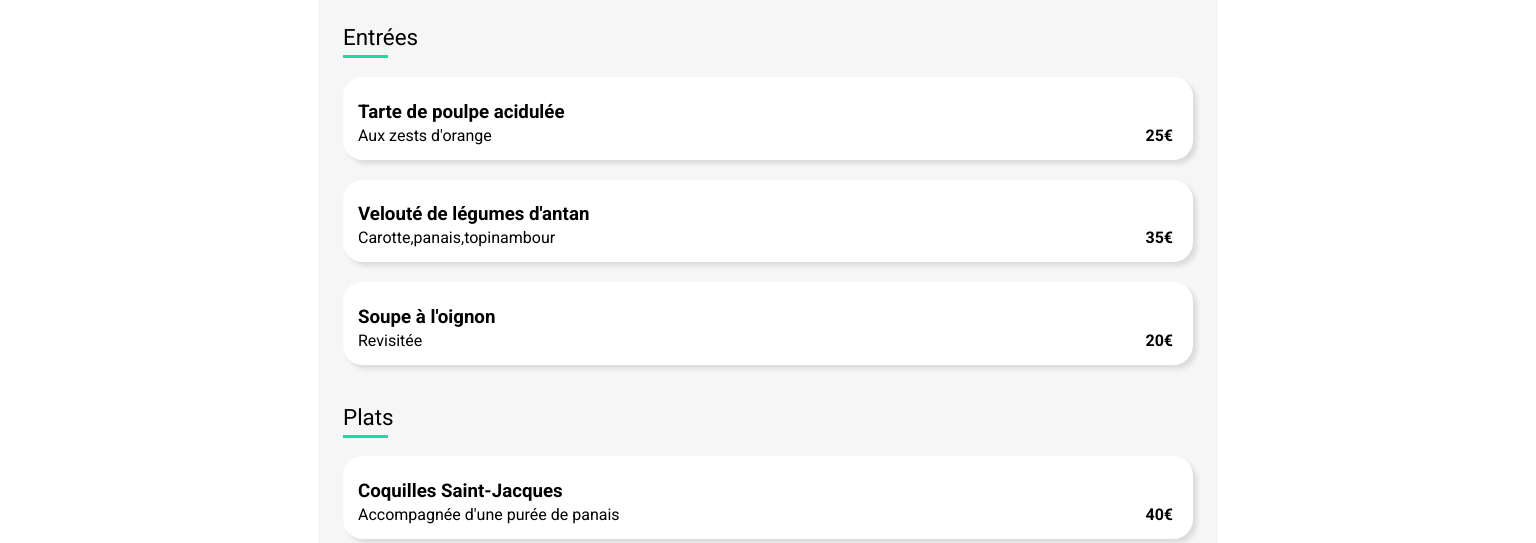
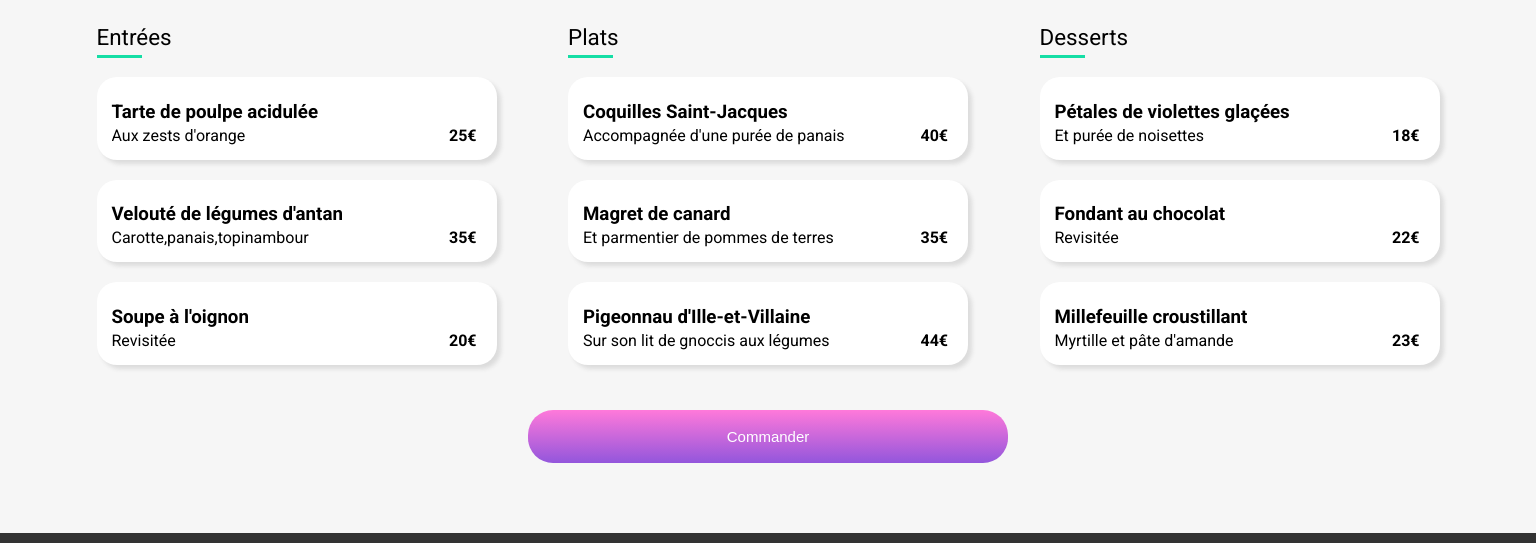
Before and after one commit to Jeremie-237/JeremieBaudino_3_06042021, a website: page menus/a_la_francaise.html in a window 1536 px wide. Shown: the part 575-1118 px from the top of the page. Drawn offline with Linux system fonts and the light colour scheme; a web font is replaced by a local one.

Commit message:
changement de mise en page pour index et menus , ajouts de media queries

```diff
--- a/sass/_header.scss
+++ b/sass/_header.scss
@@ -48,6 +48,7 @@ header{
         justify-content: center;
         font-size: large;
         width:60%;
+        max-width:30rem;
         margin:auto;
         height:3.5rem;
         align-items:center;
--- a/sass/_main-menu.scss
+++ b/sass/_main-menu.scss
@@ -3,7 +3,7 @@
 @import 'footer.scss';
 
 .container{
-    max-width:900px;
+    max-width:1700px;
     margin:auto;
     font-family: Roboto,sans-serif;
 }
@@ -87,10 +87,20 @@ section{
     .menu-content{
         display:flex;
         flex-direction: column;
+        @media (min-width:1400px){
+            flex-direction: row;
+            justify-content: space-evenly;
+            flex-wrap: wrap;
+        }
+
+
 
         .menu-section{
             opacity:0;
             animation:card-opacity 2s forwards;
+            @media (min-width:1400px){
+                width:25rem;
+            }
 
             .heading{
                 border-bottom:3px solid #15DEA5;
@@ -255,5 +265,8 @@ section{
             box-shadow: 2px 3px 5px 4px #a9a9a9;
             background:linear-gradient(#ff8cd9,$purpledark)
         }
+        @media (min-width:1400px){
+            max-width:30rem;
+        }
     }
 }
--- a/sass/main.scss
+++ b/sass/main.scss
@@ -6,7 +6,7 @@
 @import 'main-menu.scss';
 
 .container{
-    max-width:900px;
+    max-width:1700px;
     margin:auto;
     font-family: Roboto,sans-serif;
 }
@@ -81,6 +81,9 @@
         display:flex;
         flex-wrap:wrap;
         justify-content:center;
+        @media (min-width:1286px) and (max-width:1696px){
+            flex-wrap: nowrap;
+        }
         .restaurant{
             position:relative;
             margin:20px;
```
Also changed, not shown: menus/la_palette_du_gout.html (+1 -2 lines), css/main.css, public/css/style.css, 2 other files.
